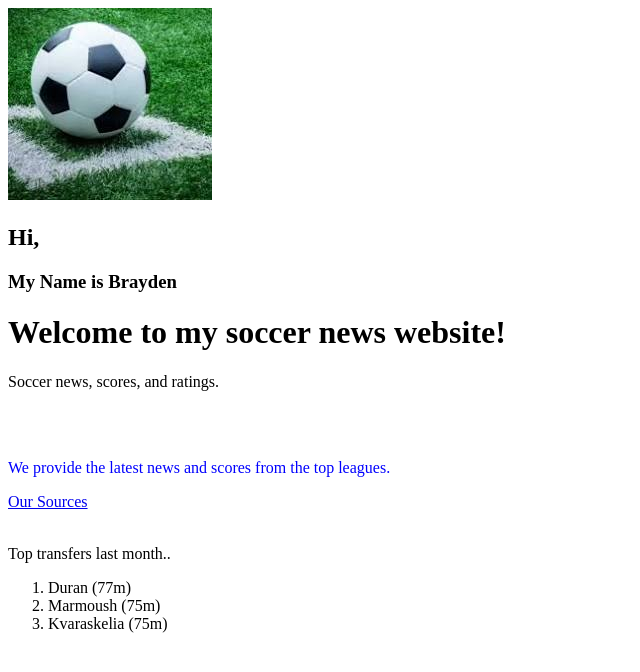
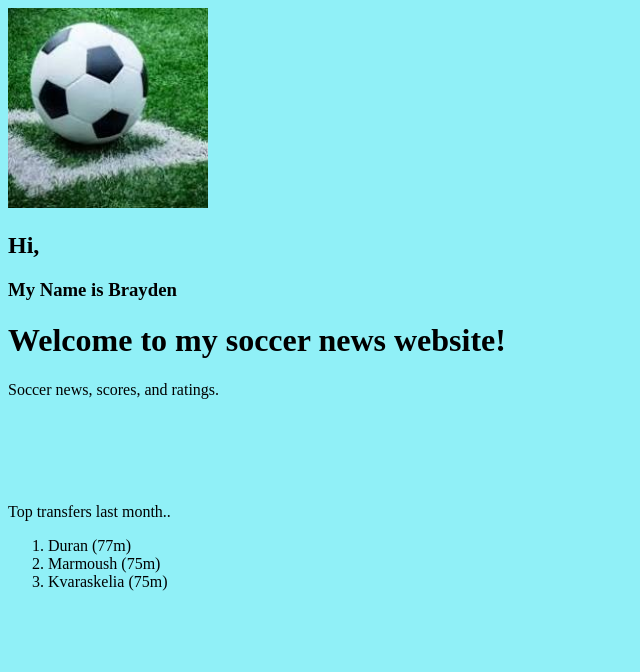
Before and after one commit to CJones-Howe/cybr201-Bsurpriseua-.github.io-, a plain HTML site: page index.html in a window 1280 px wide. Shown: the whole page, without its empty margins (0-640 px from the left). Drawn offline with Linux system fonts and the light colour scheme.

Commit message:
Update index.html

```diff
--- a/index.html
+++ b/index.html
@@ -1,17 +1,18 @@
 <!DOCTYPE html>
 <html>
-<head>
-	<title>My First Webpage</title>
-</head>
-<img src="ball.jpg">
+	<head>
+		<title>My First Webpage</title>
+		<style>
+			body {background-color: #90F0F7 }
+		</style>
+	</head>
+<img src="ball.jpg" width="200" height="200">
 <h2>Hi,</h2>
 <h3>My Name is Brayden</h3>
 <body>
 <h1>Welcome to my soccer news website!</h1>
 <p>Soccer news, scores, and ratings.</p>
 <br></br>
-<p style="color:blue">We provide the latest news and scores from the top leagues.  </p>
-<a href="https://www.sofascore.com/">Our Sources</a>
 <br></br>
 <p>Top transfers last month..</p>
 <ol>
```
